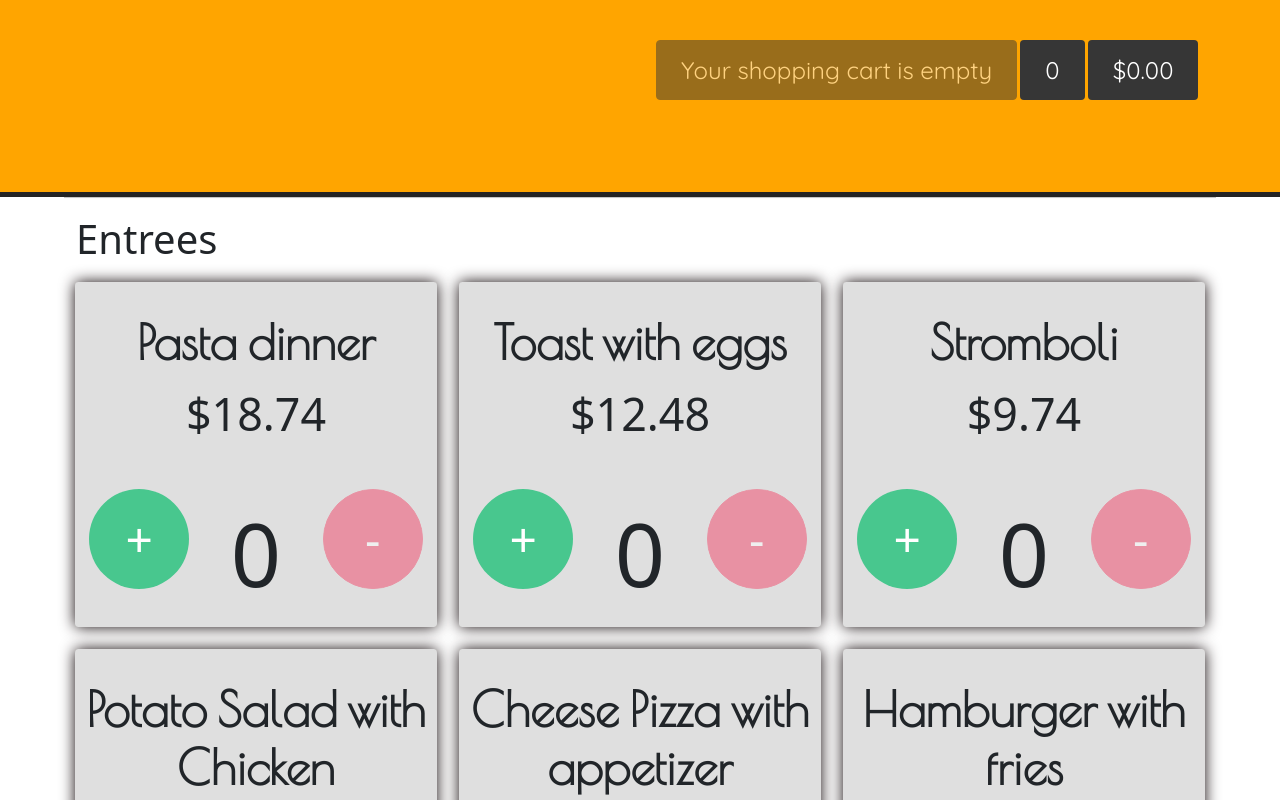
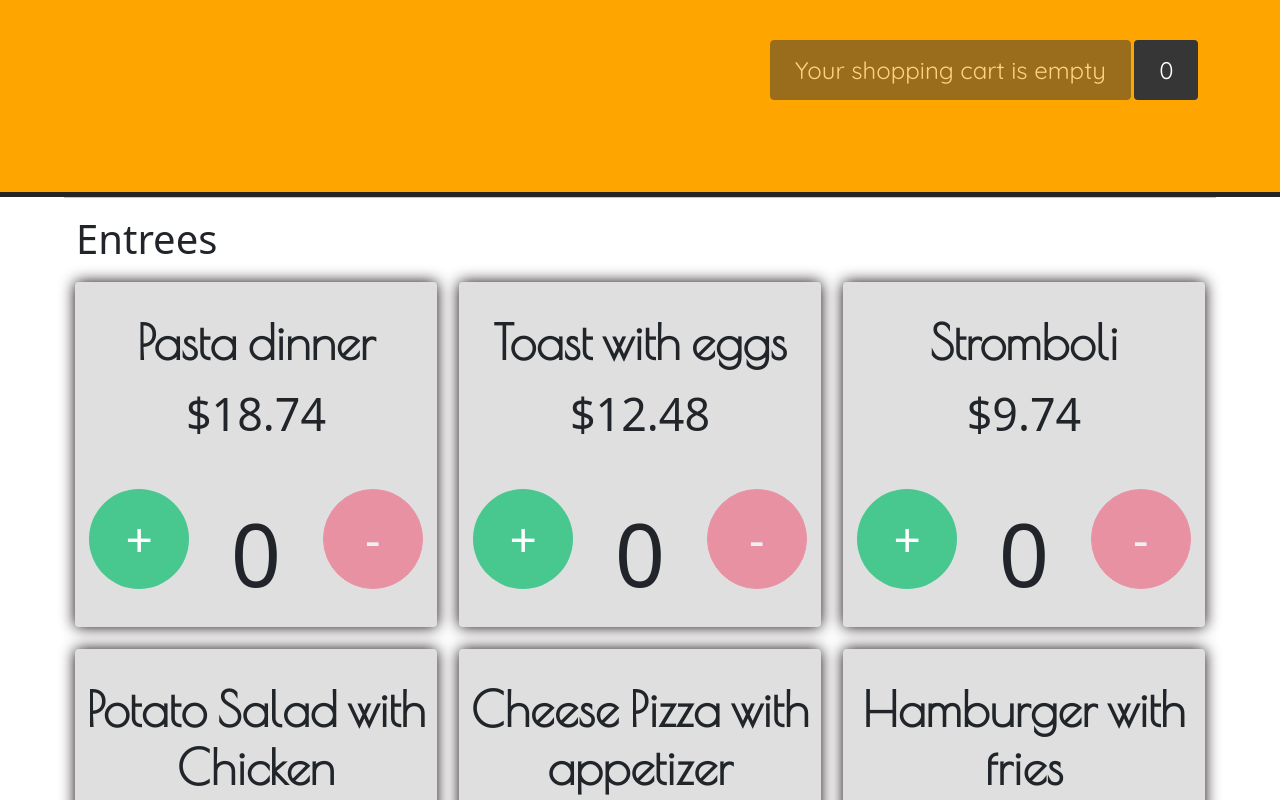
Before and after one commit to tjdev7/Brunchin, a React (Create React App) app: page / in a window 1280 px wide. Shown: the top 800 px of the page. Built offline with nearby package versions, Linux system fonts and the light colour scheme.

Commit message:
Brunchin/022/Testing_Scripts_Update_02
- Minor Update to README file

```diff
--- a/src/components/Main.js
+++ b/src/components/Main.js
@@ -365,10 +365,10 @@ export default class Main extends React.Component {
                                     {this.state.Itemcount}
                                 </button>
 
-                                <button className="CheckoutBtnStyle button is-large is-dark">
+                                {/* <button className="CheckoutBtnStyle button is-large is-dark">
                                     $0.00
-                                    {/* {this.state.PriceTotal} */}
-                                </button>
+                                     {this.state.PriceTotal}
+                                </button> */}
                             </span>
                         </li>
                     </ul>
```
Also changed, not shown: public/img/Brunchin_splashpage.png, public/img/V4Brunchin_splashpage.png (added).
